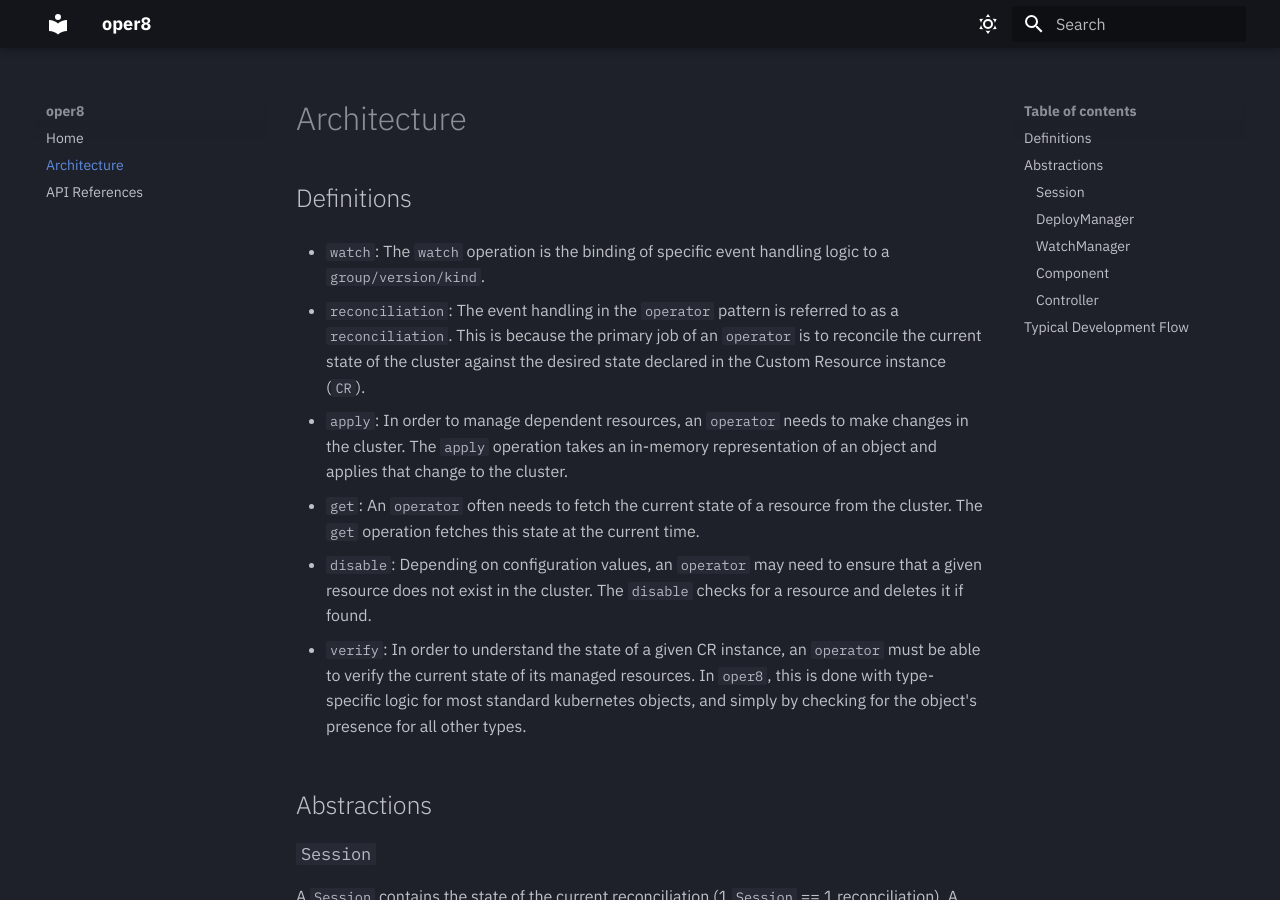
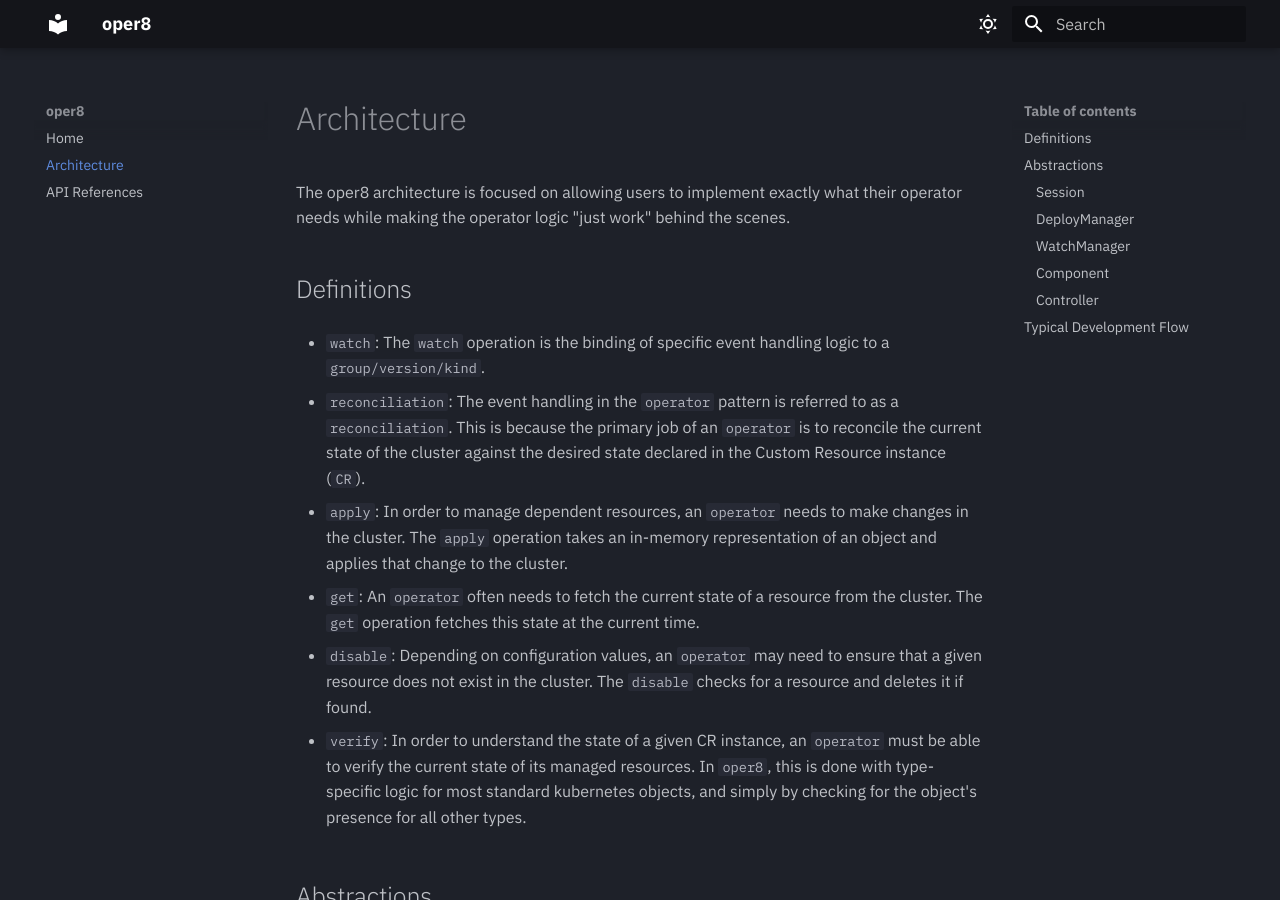
Before and after one commit to IBM/oper8, an MkDocs documentation site: the page built from docs/architecture.md, in a window 1280 px wide and 900 px high. Built offline with MkDocs 1.6.1 and Material for MkDocs 9.7.7, drawn with Linux system fonts in a browser that asks for light colours.

Commit message:
doc: updating architecture.md.
Signed-off-by: Yuki Ito <yuki462@ibm.com>

```diff
--- a/docs/architecture.md
+++ b/docs/architecture.md
@@ -1,4 +1,6 @@
 # Architecture
+
+The oper8 architecture is focused on allowing users to implement exactly what their operator needs while making the operator logic "just work" behind the scenes.
 
 <!-- TODO put architecture diagram -->
 <!-- Maybe use mermaid? or png -->
@@ -22,8 +24,6 @@
 <!-- TODO put link to component class -->
 
 ### `Session`
-
-<!-- TODO -->
 
 A `Session` contains the state of the current reconciliation (1 `Session` == 1 reconciliation). A `Session` is shared across all related objects which associate with the same reconciliation. For instance, users can implement a `controller` method which get some `component` status, and then use that information to modify other `component` by leveraging a `session`. `Session` also serves as a gateway to use `DeployManager` which `get` or `set` objects inside of the k8s cluster.
 
```
